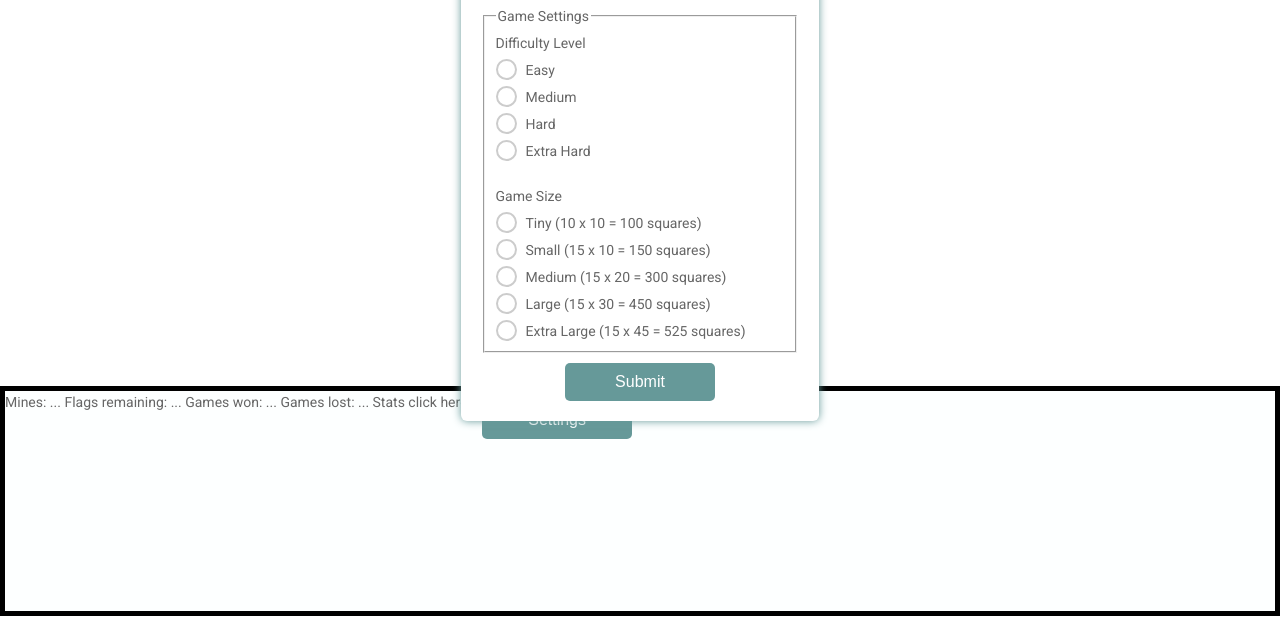
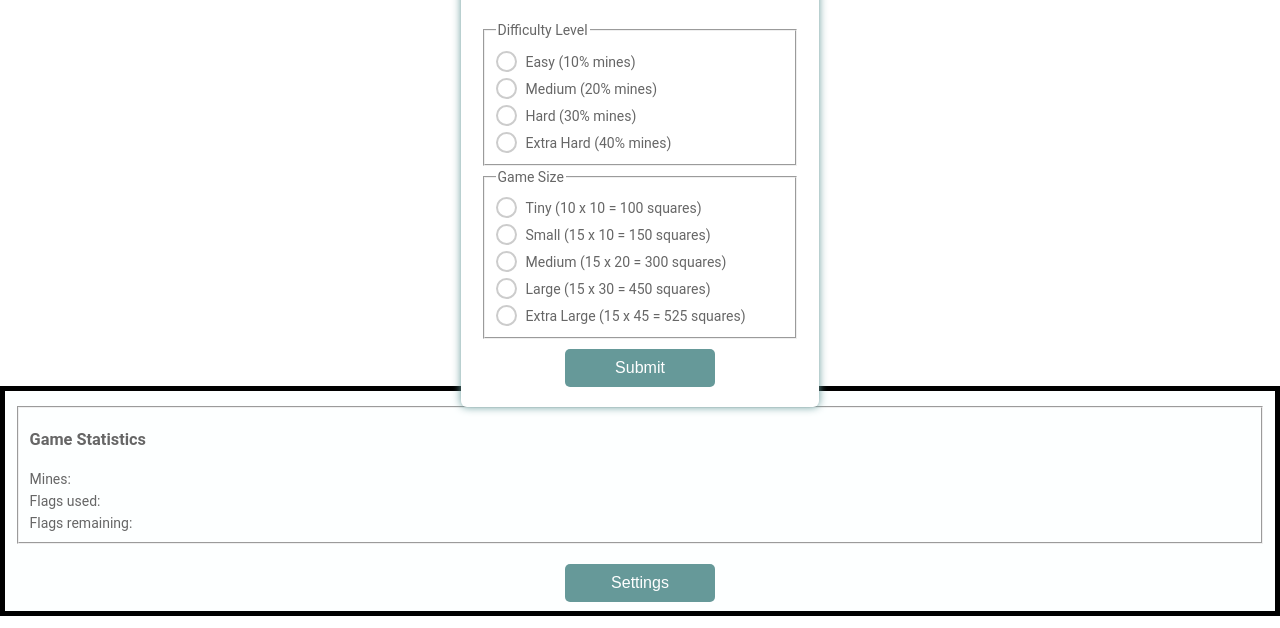
Before and after one commit to TTurvey/minesweeper-javascript, a website: page public/views/game_settings.html in a window 1280 px wide. Shown: the part 172-800 px from the top of the page. Drawn offline with Linux system fonts and the light colour scheme.

Commit message:
game statistics update during play

```diff
--- a/package.json
+++ b/package.json
@@ -17,6 +17,7 @@
   },
   "homepage": "https://github.com/TTurvey/minesweeper-javascript#readme",
   "dependencies": {
+    "@fortawesome/fontawesome-free": "^6.0.0",
     "body-parser": "^1.19.1",
     "cors": "^2.8.5",
     "express": "^4.17.2",
--- a/public/stylesheets/form.css
+++ b/public/stylesheets/form.css
@@ -24,7 +24,7 @@ body, div, form, input, select, textarea, label, p {
   font-size: 14px;
   color: #666;
   line-height: 22px;
-  }
+}
 
 h1 {
   position: absolute;
--- /dev/null
+++ b/public/stylesheets/game-stats.css
@@ -0,0 +1,13 @@
+.game-stats-container {
+  margin-top: 15px;
+  margin-left: 10px;
+  margin-right: 10px;
+  margin-bottom: 10px;
+}
+
+.game-stats-text {
+  font-family: Roboto, Arial, sans-serif;
+  font-size: 14px;
+  color: #666;
+  line-height: 22px;
+}
--- a/public/stylesheets/layout.css
+++ b/public/stylesheets/layout.css
@@ -21,6 +21,7 @@ body, html {
   width: 100%;
   height: 230px;
   display: flex;
+  flex-direction: column;
   background-color: #fdffff;
   border: black 5px solid;
   box-sizing: border-box;
--- a/public/views/game_settings.html
+++ b/public/views/game_settings.html
@@ -4,8 +4,8 @@
     <meta charset="UTF-8">
     <link rel="stylesheet" href="../stylesheets/layout.css">
     <link rel="stylesheet" href="../stylesheets/form.css">
-    <link href="https://fonts.googleapis.com/css?family=Roboto:300,400,500,700" rel="stylesheet">
-    <!-- <link rel="stylesheet" href="https://use.fontawesome.com/releases/v5.5.0/css/all.css" integrity="sha384-B4dIYHKNBt8Bc12p+WXckhzcICo0wtJAoU8YZTY5qE0Id1GSseTk6S+L3BlXeVIU" crossorigin="anonymous"> -->
+    <link rel="stylesheet" href="../stylesheets/game-stats.css">
+    <script src="https://kit.fontawesome.com/88dd323ed6.js" crossorigin="anonymous"></script>
     <script defer src="../game_settings_script.js" type="module"></script>
     <title>Minesweeper</title>
   </head>
@@ -13,42 +13,42 @@
   <body>
     <div class="layout-top-pane">
       <div class="title">
-        minesweeper
+        <h1>Minesweeper</h1>
       </div>
     </div>
 
     <div class="form-card" >
       <form id="settings-input-form" class="settings-input-form" action="/game" method="GET">
         <div class="banner">
-          <h1>Minesweeper</h1>
+          <h1>Game Settings</h1>
         </div>
         <br/>
         <fieldset>
-          <legend>Game Settings</legend>
+          <legend>Difficulty Level</legend>
           <div class="question">
-            <label>Difficulty Level</label>
             <div class="question-answer">
               <div>
                 <input type="radio" value="Easy" id="radio_1" name="difficulty"/>
-                <label for="radio_1" class="radio"><span>Easy</span></label>
+                <label for="radio_1" class="radio"><span>Easy (10% mines)</span></label>
               </div>
               <div>
                 <input type="radio" value="Medium" id="radio_2" name="difficulty"/>
-                <label for="radio_2" class="radio"><span>Medium</span></label>
+                <label for="radio_2" class="radio"><span>Medium (20% mines)</span></label>
               </div>
               <div>
                 <input type="radio" value="Hard" id="radio_3" name="difficulty"/>
-                <label for="radio_3" class="radio"><span>Hard</span></label>
+                <label for="radio_3" class="radio"><span>Hard (30% mines)</span></label>
               </div>
               <div>
                 <input type="radio" value="Extra Hard" id="radio_4" name="difficulty"/>
-                <label for="radio_4" class="radio"><span>Extra Hard</span></label>
+                <label for="radio_4" class="radio"><span>Extra Hard (40% mines)</span></label>
               </div>
             </div>
           </div>
-          <br/>
+        </fieldset>
+        <fieldset>
+          <legend>Game Size</legend>
           <div class="question">
-            <label>Game Size</label>
             <div class="question-answer">
               <div>
                 <input type="radio" value="Tiny" id="radio_5" name="game-size"/>
@@ -70,12 +70,10 @@
                 <input  type="radio" value="Extra Large" id="radio_8" name="game-size"/>
                 <label for="radio_8" class="radio"><span>Extra Large (15 x 45 = 525 squares)</span></label>
               </div>
-
-
-
             </div>
           </div>
         </fieldset>
+
         <div class="btn-block">
           <button type="submit" href="/game">Submit</button>
         </div>
@@ -88,13 +86,24 @@
 
     <div class="layout-bottom-pane">
 
-      Mines: ...
-      Flags remaining: ...
+      <div class="game-stats-container">
+        <fieldset>
+          <div class="game-stats-text">
 
+            <h3>Game Statistics</h3>
 
-      Games won: ...
-      Games lost: ...
-      Stats click here ...
+            <p id="number-of-mines">Mines: </p>
+
+            <p id="number-of-flags-used">Flags used: </p>
+            <p id="number-of-flags-remaining">Flags remaining: </p>
+            <!-- <p id="games-won">Games won: </p>
+            <p id="games-lost">Games lost: </p>
+            <p id="win-percentage">Win Percentage: </p> -->
+          </div>
+
+        </fieldset>
+
+      </div>
 
       <form id="settings" class="button" action="/game/settings" method="GET">
         <div class="btn-block">
```
Also changed, not shown: public/game_script.js (+40 -6 lines), public/views/game.html (+18 -6 lines), 1 other file.
